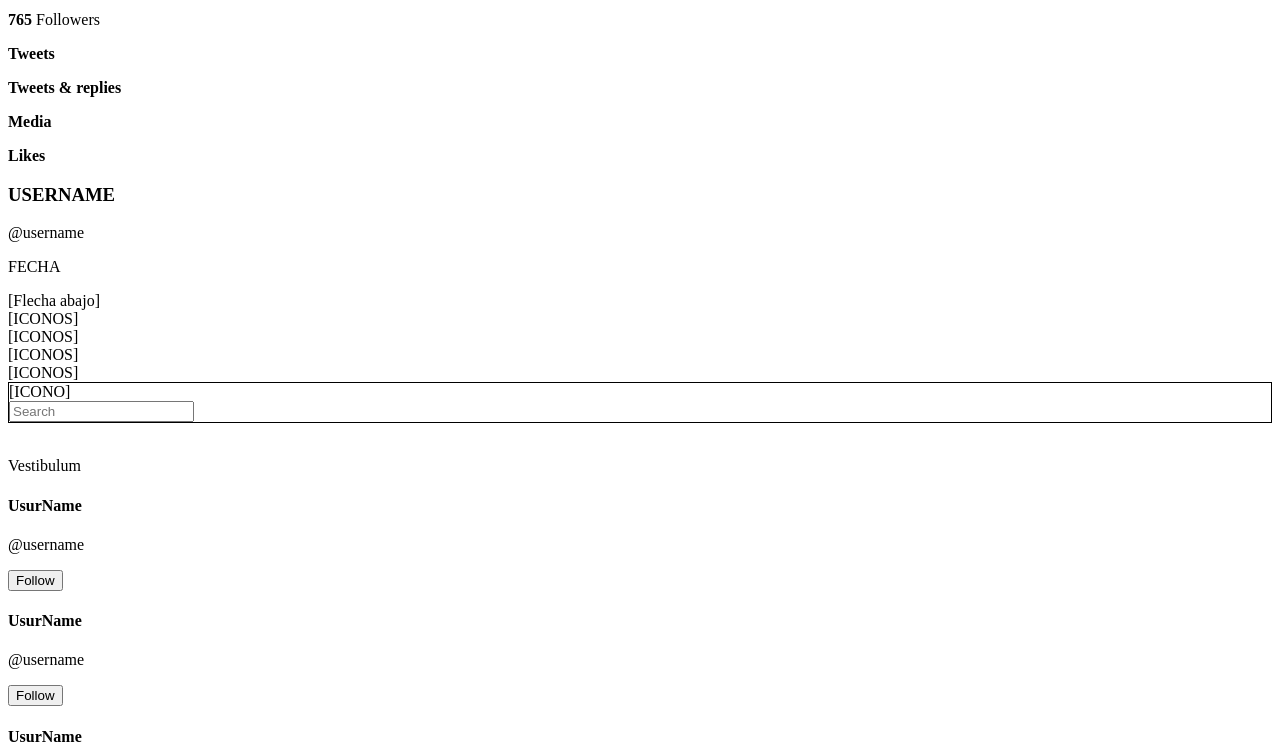
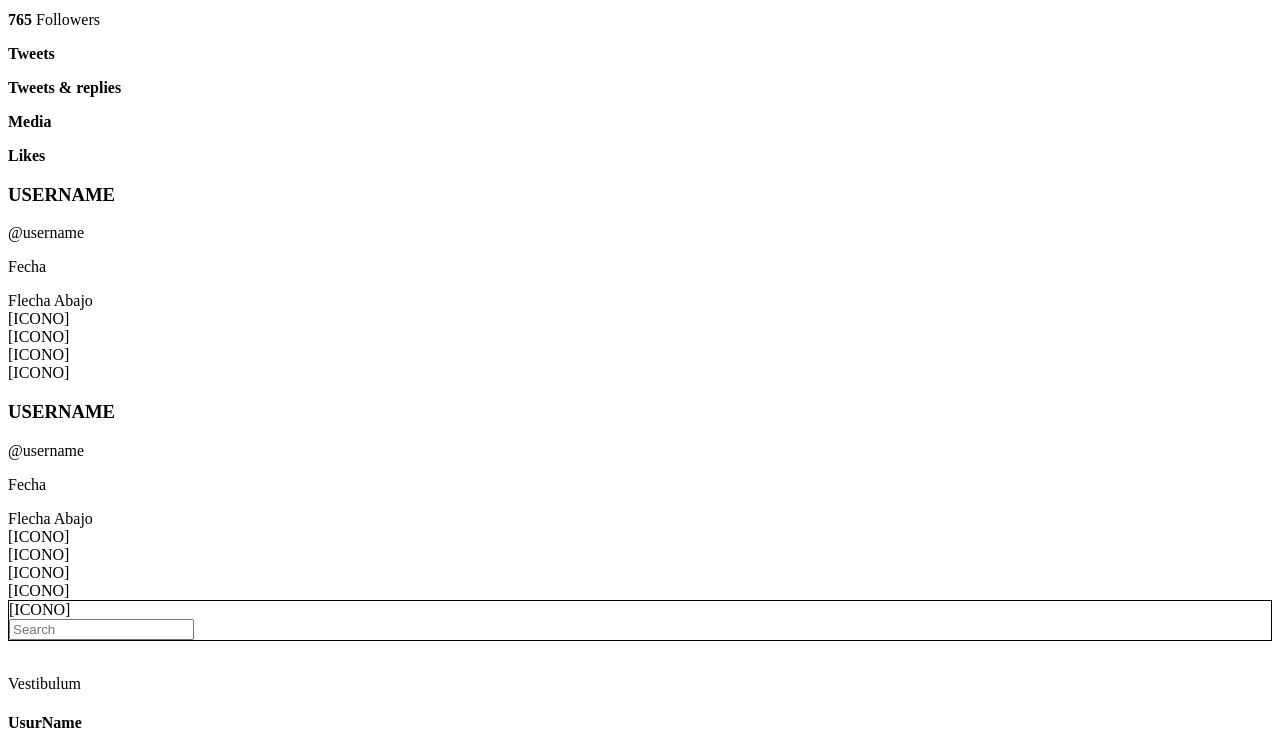
Before and after one commit to khdpdev/social-media-project, a website: page index.html in a window 1280 px wide. Shown: the part 610-1360 px from the top of the page. Drawn offline with Linux system fonts and the light colour scheme.

Commit message:
Cerre las estiquetas de los post y cerre la etiqueta div de la sección de tendencias

```diff
--- a/index.html
+++ b/index.html
@@ -84,16 +84,35 @@
                         <div class="post-cabecera">
                             <h3>USERNAME</h3>
                             <p>@username</p>
-                            <p>FECHA</p>
+                            <p>Fecha</p>
                         </div>
                     </div>
-                    <div class="post-flecha">[Flecha abajo]</div>
+                    <div class="post-flecha">Flecha Abajo</div>
                 </div>
                 <div class="reacciones">
-                    <div class="iconos-reaccion">[ICONOS]</div>
-                    <div class="iconos-reaccion">[ICONOS]</div>
-                    <div class="iconos-reaccion">[ICONOS]</div>
-                    <div class="iconos-reaccion">[ICONOS]</div>
+                    <div class="iconos-reaccion">[ICONO]</div>
+                    <div class="iconos-reaccion">[ICONO]</div>
+                    <div class="iconos-reaccion">[ICONO]</div>
+                    <div class="iconos-reaccion">[ICONO]</div>
+                </div>
+            </div>
+            <div class="tarjeta">
+                <div class="post">
+                    <div class="post-foto"></div>
+                    <div class="post-texto">
+                        <div class="post-cabecera">
+                            <h3>USERNAME</h3>
+                            <p>@username</p>
+                            <p>Fecha</p>
+                        </div>
+                    </div>
+                    <div class="post-flecha">Flecha Abajo</div>
+                </div>
+                <div class="reacciones">
+                    <div class="iconos-reaccion">[ICONO]</div>
+                    <div class="iconos-reaccion">[ICONO]</div>
+                    <div class="iconos-reaccion">[ICONO]</div>
+                    <div class="iconos-reaccion">[ICONO]</div>
                 </div>
             </div>
         </section>
```
